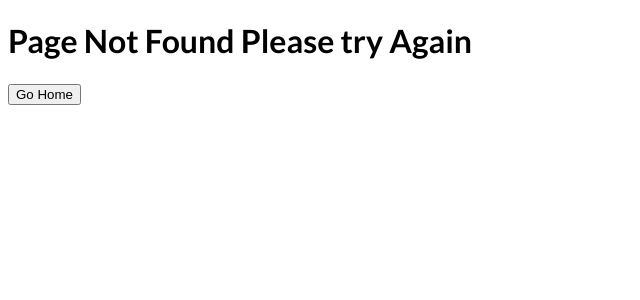
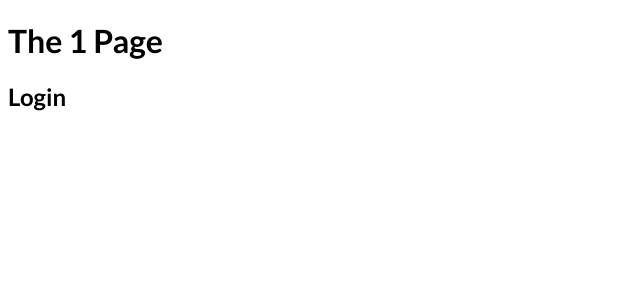
Before and after one commit to ogedengbewisdom/fileBaseRouting, a Next.js app: page /portfollio/1 in a window 1280 px wide. Before the commit this address had no page. Shown: the top 300 px of the page, without its empty margins (0-640 px from the left). Built offline with nearby package versions, Linux system fonts and the light colour scheme.

Commit message:
portfollio

```diff
--- /dev/null
+++ b/pages/portfollio/[projectId].js
@@ -0,0 +1,21 @@
+import { useRouter } from "next/router"
+import { Fragment } from "react"
+
+
+const ProjectDetailPage = () => {
+    const router = useRouter()
+    console.log(router.pathname)
+    console.log(router.query)
+
+    let login = "Login"
+    if (router.query.projectId === "signup")
+    login = "signup"
+    return(
+        <Fragment>
+           <h1>The {router.query.projectId} Page</h1>
+           <h2>{login}</h2>
+        </Fragment>
+    )
+}
+
+export default ProjectDetailPage
```
Also changed, not shown: pages/portfollio/index.js (added, +8 -0 lines), pages/portfollio/list.js (added, +9 -0 lines).
